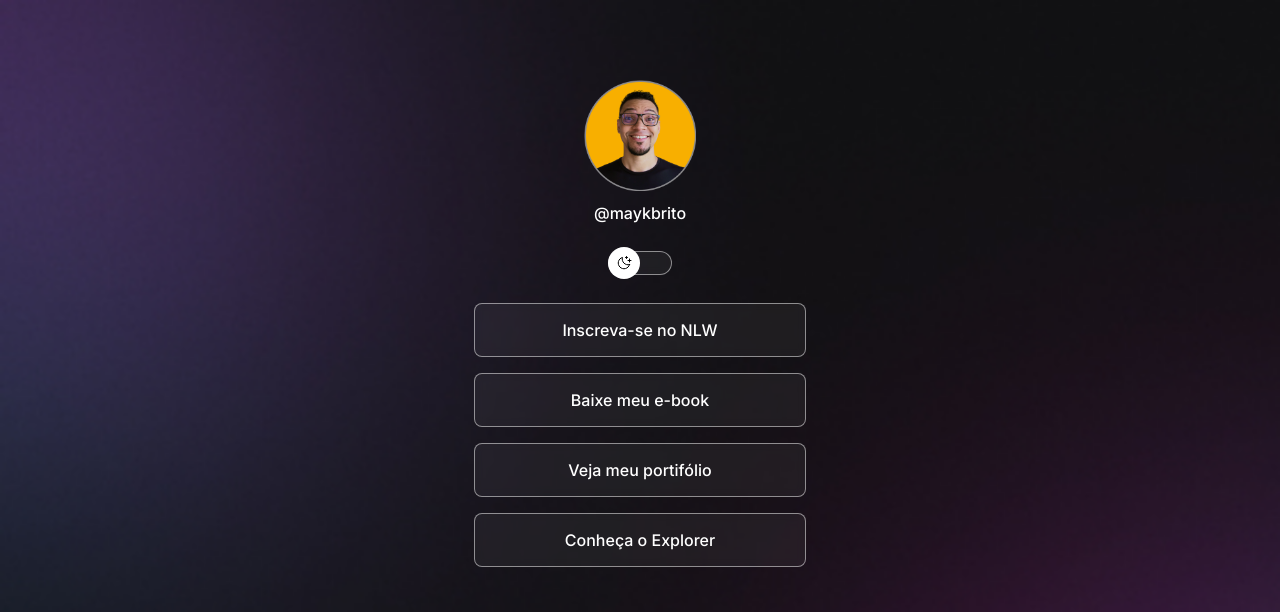
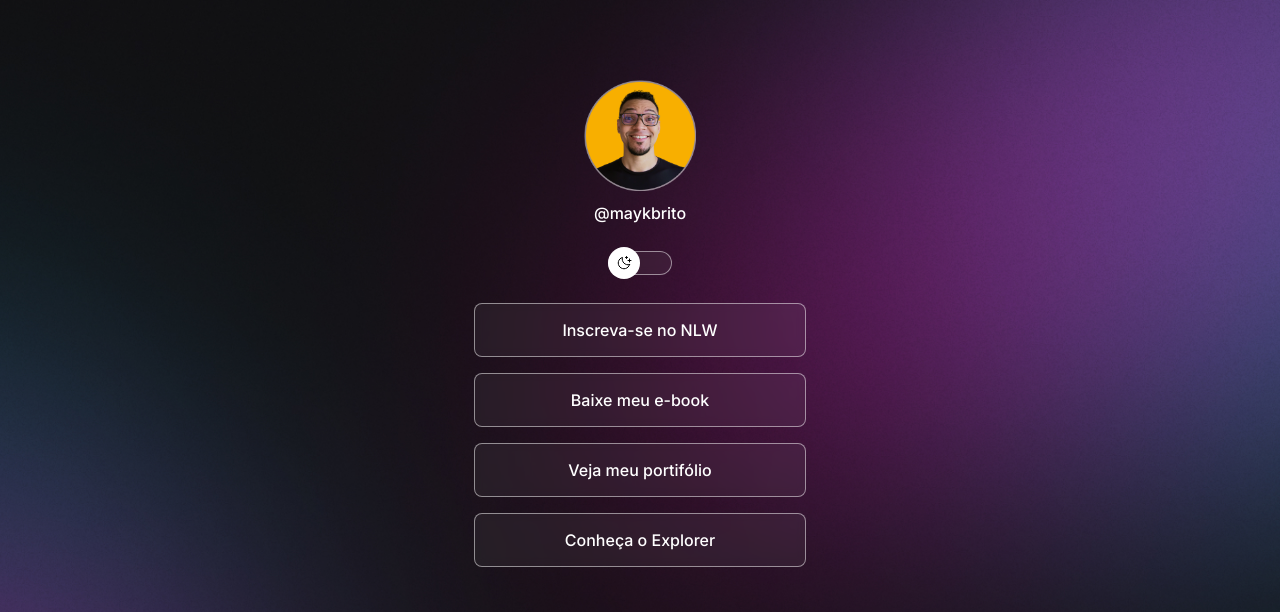
Before and after one commit to caiormaciel/links, a plain HTML site: page index.html in a window 1280 px wide. Shown: the top 612 px of the page. Drawn offline with nearby package versions, Linux system fonts and the light colour scheme.

Commit message:
add media queries

```diff
--- a/style.css
+++ b/style.css
@@ -12,6 +12,7 @@ body {
     background-size: cover;
     */
     background: var(--bg-url) no-repeat top center / cover;
+    height: 100vh; /* 100% viewport height*/
     font-family: 'Inter', sans-serif;
 }
 
@@ -220,3 +221,15 @@ footer {
 footer a {
     color: var(--text-color)
 }
+
+/* MEDIA QUERIES */
+
+@media (min-width: 700px) {
+    :root {
+        --bg-url: url(assets/assets/bg-desktop.jpg);
+    }
+
+    .light-mode {
+        --bg-url: url(assets/assets/bg-desktop-light.jpg);
+    }
+}
```
